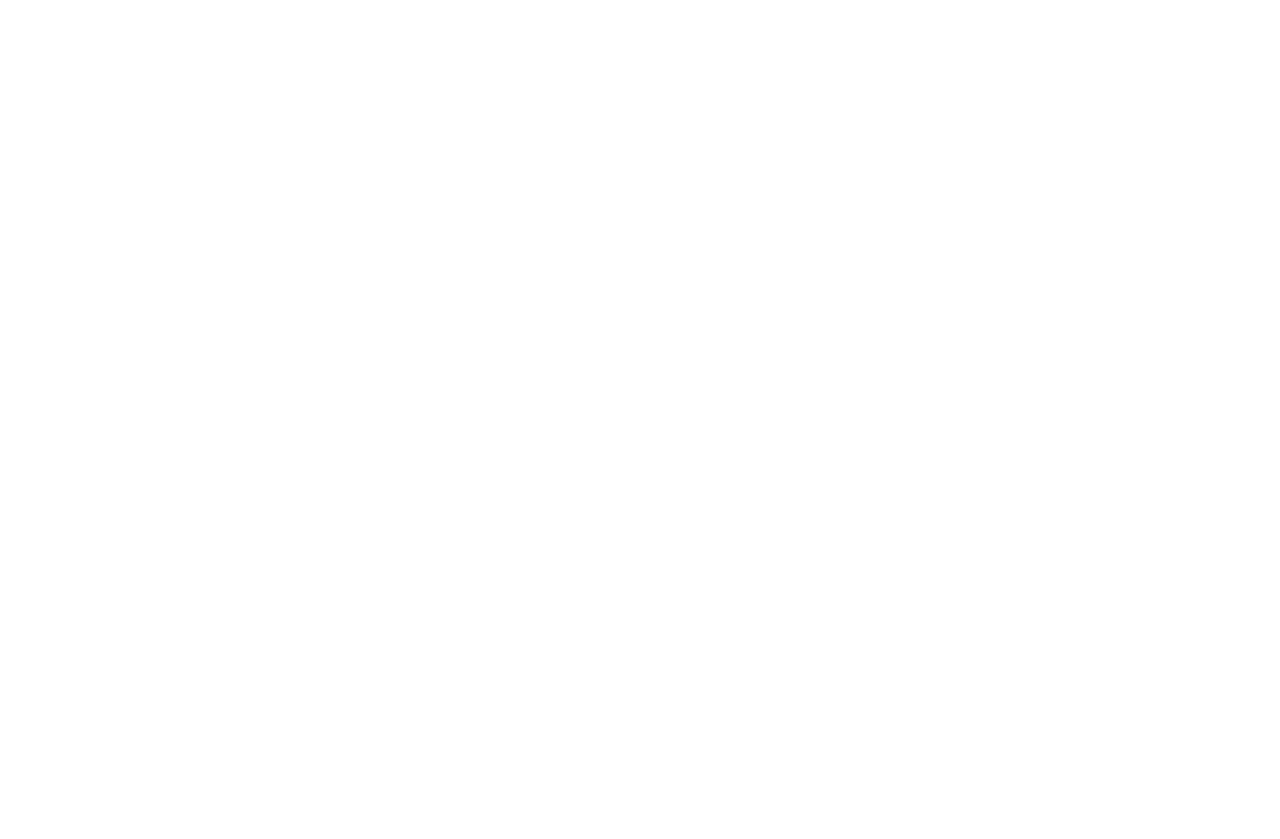
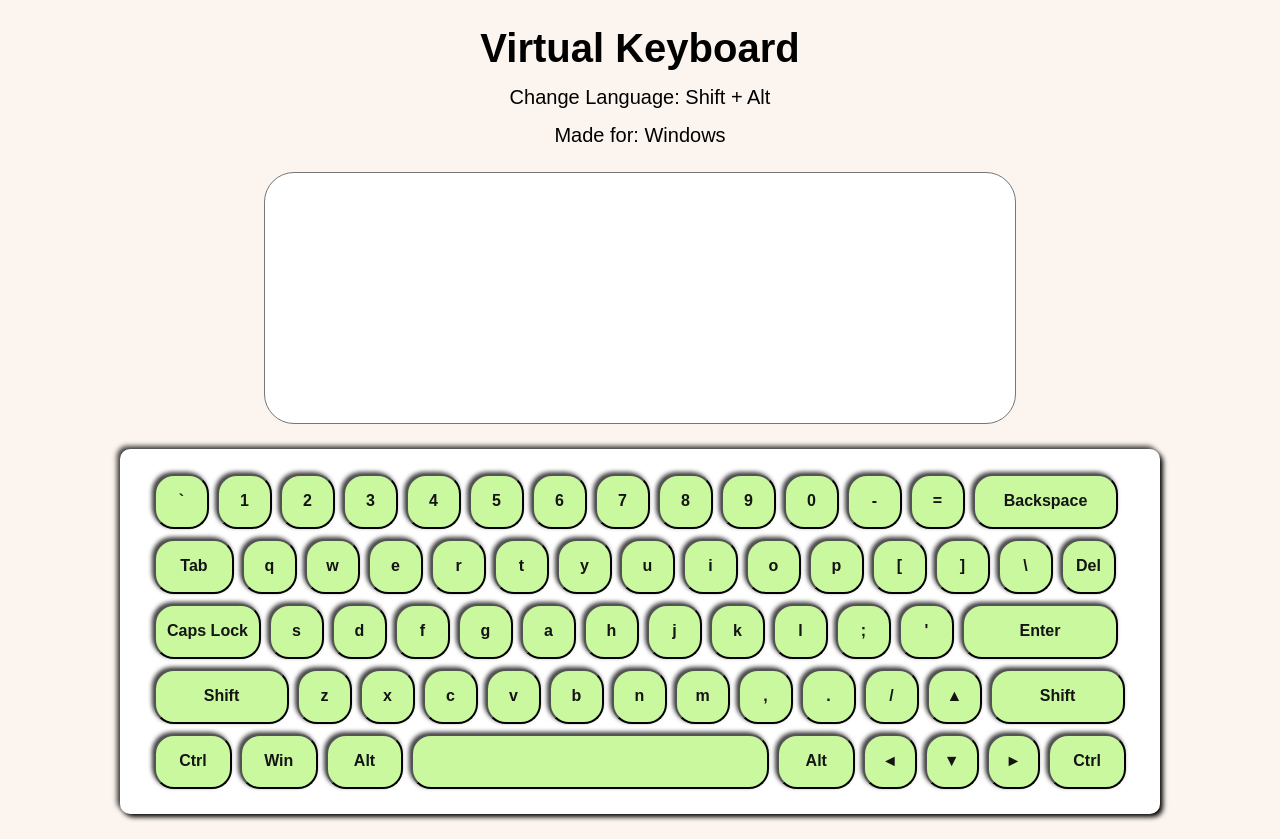
Before and after one commit to kristilight/virtual-keyboard, a plain HTML site: page index.html in a window 1280 px wide. Before the commit the page ends 800 px from the top, so only its background shows below. Drawn offline with Linux system fonts and the light colour scheme.

Commit message:
feat: creat basic keyboard

```diff
--- a/index.html
+++ b/index.html
@@ -4,12 +4,16 @@
   <meta charset="UTF-8">
   <meta name="viewport" content="width=device-width, initial-scale=1.0">
   <meta http-equiv="X-UA-Compatible" content="ie=edge">
+  <title>Virtual-Keyboard</title>
+
   <link rel="stylesheet" href="normalize.css">
   <link rel="stylesheet" href="style.css">
-  <title>Virtual-Keyboard</title>
 </head>
 <body>
 
-<script src="action.js"></script>
+
+
+
 </body>
+<script type="module" src="keyboard.js"></script>
 </html>
--- /dev/null
+++ b/key-data.js
@@ -0,0 +1,87 @@
+const keyData = [
+    [ // row 1
+        { key: { ru: 'ё', en: '`' }, shift: { ru: 'Ё', en: '~' }, code: 'Backquote' },
+        { key: { ru: '1', en: '1' }, shift: { ru: '!', en: '!' }, code: 'Digit1' },
+        { key: { ru: '2', en: '2' }, shift: { ru: '"', en: '@' }, code: 'Digit2' },
+        { key: { ru: '3', en: '3' }, shift: { ru: '№', en: '#' }, code: 'Digit3' },
+        { key: { ru: '4', en: '4' }, shift: { ru: ';', en: '$' }, code: 'Digit4' },
+        { key: { ru: '5', en: '5' }, shift: { ru: '%', en: '%' }, code: 'Digit5' },
+        { key: { ru: '6', en: '6' }, shift: { ru: ':', en: '^' }, code: 'Digit6' },
+        { key: { ru: '7', en: '7' }, shift: { ru: '?', en: '&' }, code: 'Digit7' },
+        { key: { ru: '8', en: '8' }, shift: { ru: '*', en: '*' }, code: 'Digit8' },
+        { key: { ru: '9', en: '9' }, shift: { ru: '(', en: '(' }, code: 'Digit9' },
+        { key: { ru: '0', en: '0' }, shift: { ru: ')', en: ')' }, code: 'Digit0' },
+        { key: { ru: '-', en: '-' }, shift: { ru: '_', en: '_' }, code: 'Minus' },
+        { key: { ru: '=', en: '=' }, shift: { ru: '+', en: '+' }, code: 'Equal' },
+
+        { key: 'Backspace', code: 'Backspace', class: 'key_backspace' },
+    ],
+    [ // row 2
+        { key: 'Tab', code: 'Tab', class: 'key_tab' },
+
+        { key: { ru: 'й', en: 'q' }, shift: { ru: 'Й', en: 'Q' }, code: 'KeyQ' },
+        { key: { ru: 'ц', en: 'w' }, shift: { ru: 'Ц', en: 'W' }, code: 'KeyW' },
+        { key: { ru: 'у', en: 'e' }, shift: { ru: 'У', en: 'E' }, code: 'KeyE' },
+        { key: { ru: 'к', en: 'r' }, shift: { ru: 'К', en: 'R' }, code: 'KeyR' },
+        { key: { ru: 'е', en: 't' }, shift: { ru: 'Е', en: 'T' }, code: 'KeyT' },
+        { key: { ru: 'н', en: 'y' }, shift: { ru: 'Н', en: 'Y' }, code: 'KeyY' },
+        { key: { ru: 'г', en: 'u' }, shift: { ru: 'Г', en: 'U' }, code: 'KeyU' },
+        { key: { ru: 'ш', en: 'i' }, shift: { ru: 'Ш', en: 'I' }, code: 'KeyI' },
+        { key: { ru: 'щ', en: 'o' }, shift: { ru: 'Щ', en: 'O' }, code: 'KeyO' },
+        { key: { ru: 'з', en: 'p' }, shift: { ru: 'З', en: 'P' }, code: 'KeyP' },
+        { key: { ru: 'х', en: '[' }, shift: { ru: 'Х', en: '{' }, code: 'BracketLeft' },
+        { key: { ru: 'ъ', en: ']' }, shift: { ru: 'Ъ', en: '}' }, code: 'BracketRight' },
+
+        { key: { ru: '\\', en: '\\' }, shift: { ru: '|', en: '|' }, code: 'Backslash', class: 'key_backslash' },
+        { key: 'Del', code: 'Delete' },
+    ],
+    [ // row 3
+        {
+            key:  'Caps Lock', code: 'CapsLock', class: 'key_capslock'
+        },
+        { key: { ru: 'ы', en: 's' }, shift: { ru: 'Ы', en: 'S' }, code: 'KeyS' },
+        { key: { ru: 'в', en: 'd' }, shift: { ru: 'В', en: 'D' }, code: 'KeyD' },
+        { key: { ru: 'а', en: 'f' }, shift: { ru: 'А', en: 'F' }, code: 'KeyF' },
+        { key: { ru: 'п', en: 'g' }, shift: { ru: 'П', en: 'G' }, code: 'KeyG' },
+        { key: { ru: 'ф', en: 'a' }, shift: { ru: 'Ф', en: 'A' }, code: 'KeyA' },
+        { key: { ru: 'р', en: 'h' }, shift: { ru: 'Р', en: 'H' }, code: 'KeyH' },
+        { key: { ru: 'о', en: 'j' }, shift: { ru: 'О', en: 'J' }, code: 'KeyJ' },
+        { key: { ru: 'л', en: 'k' }, shift: { ru: 'Л', en: 'K' }, code: 'KeyK' },
+        { key: { ru: 'д', en: 'l' }, shift: { ru: 'Д', en: 'L' }, code: 'KeyL' },
+        { key: { ru: 'ж', en: ';' }, shift: { ru: 'Ж', en: ':' }, code: 'Semicolon' },
+        { key: { ru: 'э', en: '\'' }, shift: { ru: 'Э', en: '"' }, code: 'Quote' },
+
+        { key: 'Enter', code: 'Enter', class: 'key_enter' },
+    ],
+    [ // row 4
+        { key: 'Shift', code: 'ShiftLeft', class: 'key_shift' },
+
+        { key: { ru: 'я', en: 'z' }, shift: { ru: 'Я', en: 'Z' }, code: 'KeyZ' },
+        { key: { ru: 'ч', en: 'x' }, shift: { ru: 'Ч', en: 'X' }, code: 'KeyX' },
+        { key: { ru: 'с', en: 'c' }, shift: { ru: 'С', en: 'C' }, code: 'KeyC' },
+        { key: { ru: 'м', en: 'v' }, shift: { ru: 'М', en: 'V' }, code: 'KeyV' },
+        { key: { ru: 'и', en: 'b' }, shift: { ru: 'И', en: 'B' }, code: 'KeyB' },
+        { key: { ru: 'т', en: 'n' }, shift: { ru: 'Т', en: 'N' }, code: 'KeyN' },
+        { key: { ru: 'ь', en: 'm' }, shift: { ru: 'Ь', en: 'M' }, code: 'KeyM' },
+        { key: { ru: 'б', en: ',' }, shift: { ru: 'Б', en: '<' }, code: 'Comma' },
+        { key: { ru: 'ю', en: '.' }, shift: { ru: 'Ю', en: '>' }, code: 'Period' },
+        { key: { ru: '.', en: '/' }, shift: { ru: ',', en: '?' }, code: 'Slash' },
+
+        { key: '▲', code: 'ArrowUp' },
+        { key: 'Shift', code: 'ShiftRight', class: 'key_shift'},
+    ],
+    [
+        { key: 'Ctrl', code: 'ControlLeft', class: 'key_ctrl' },
+        { key: 'Win', code: 'Lang', class: 'key_win' },
+        { key: 'Alt', code: 'AltLeft', class: 'key_alt'},
+        { key: ' ', code: 'Space', class: 'key_space' },
+        { key: 'Alt', code: 'AltRight', class: 'key_alt' },
+
+        { key: '◄', code: 'ArrowLeft' },
+        { key: '▼', code: 'ArrowDown' },
+        { key: '►', code: 'ArrowRight' },
+        { key: 'Ctrl', code: 'ControlRight', class: 'key_ctrl'},
+    ],
+];
+
+export default keyData;
--- /dev/null
+++ b/keyboard.js
@@ -0,0 +1,63 @@
+import keyData from './key-data.js';
+
+const createDomNode = (element, innerHTML, ...classes) => {
+    const node = document.createElement(element);
+    node.classList.add(...classes);
+    node.innerHTML = innerHTML;
+    return node;
+};
+
+const body = document.body;
+const textField = createDomNode('textarea', '', 'text-field');
+
+
+class Keyboard {
+    constructor() {
+        this.lang = 'en';
+        this.shift = false;
+    }
+
+    generateKeyboard() {
+        const keyboard = createDomNode('div', '', 'keyboard');
+        for (let i = 0; i < keyData.length; i++) {
+            const row = createDomNode('div', '', 'keyboard__row');
+            keyData[i].forEach((e) => {
+                const keyText = (e.key.ru && e.key.en) ? e.key[this.lang] : e.key;
+                const key = createDomNode('button', keyText, 'key');
+                if (e.class) key.classList.add(e.class);
+                row.append(key);
+                key.dataset.code = e.code;
+                if (e.key.ru && e.key.en) {
+                    key.dataset.ru = e.key.ru;
+                    key.dataset.en = e.key.en;
+                }
+                else if (e.shift) {
+                    key.dataset.ruShift = e.shift.ru;
+                    key.dataset.enShift = e.shift.en;
+                }
+            });
+            keyboard.append(row);
+        }
+        return keyboard;
+    }
+
+
+}
+
+const keyboard = new Keyboard();
+
+const createHeader = () => {
+    const header = createDomNode('div', '', 'header');
+    header.append(createDomNode('h1', 'Virtual Keyboard', 'header__title'));
+    header.append(createDomNode('p', 'Change Language: Shift + Alt', 'subhead__text'));
+    header.append(createDomNode('p', 'Made for: Windows', 'subhead__text'));
+    body.append(header);
+};
+
+
+createHeader();
+body.append(textField);
+body.append(keyboard.generateKeyboard());
+
+
+export default keyboard;
--- a/style.css
+++ b/style.css
@@ -0,0 +1,110 @@
+
+body {
+  font-family: "Arial", sans-serif;
+  background: #fcf4ee;
+}
+
+.header {
+  display: flex;
+  flex-direction: column;
+  margin: 25px auto;
+  align-items: center;
+  row-gap: 15px;
+}
+
+.header__title {
+  font-weight: 700;
+  font-size: 40px;
+  line-height: 46px;
+  margin: 0;
+}
+
+.subhead__text {
+  text-align: center;
+  margin: 0;
+  font-size: 20px;
+}
+
+.text-field {
+  font-family: "JetBrains Mono", monospace;
+  border-radius: 30px;
+  display: block;
+  width: 700px;
+  height: 200px;
+  margin: auto;
+  padding: 25px;
+  font-size: 30px;
+  resize: none;
+}
+
+.text-field::-webkit-scrollbar {
+  width: 0;
+}
+
+.text-field:focus {
+  outline: none;
+}
+
+.keyboard {
+  box-shadow: -3px -3px 5px rgb(63, 63, 63), 3px 3px 5px black;
+  width: 1000px;
+  margin: 25px auto;
+  display: flex;
+  flex-direction: column;
+  align-items: center;
+  padding: 20px 20px;
+  border-radius: 10px;
+  background-color: rgb(255, 255, 255);
+}
+
+.keyboard__row {
+  display: flex;
+  margin: 5px;
+  width: 980px;
+}
+
+.key {
+  width: 55px;
+  height: 55px;
+  font-weight: bold;
+  margin: 0 4px;
+  color: #151414;
+  box-shadow: -2px -2px 4px rgba(63, 63, 63);
+  background-color: #caf89f;
+  border-radius: 20px;
+  cursor: pointer;
+  transition: all 0.3s;
+}
+
+.key.key_backspace {
+  width: 145px;
+}
+
+.key.key_capslock {
+  width: 107px;
+  text-align: center;
+}
+
+.key.key_tab,
+.key.key_alt,
+.key.key_ctrl,
+.key.key_win {
+  width: 80px;
+}
+
+.key.key_shift {
+  width: 135px;
+}
+
+.key.key_enter {
+  width: 156px;
+}
+
+.key.key_space {
+  width: 370px;
+}
+
+.key:active {
+  box-sizing: border-box;
+  box-shadow: -1px -2px 4px rgba(0, 0, 0, 0.25);
+}
```
Also changed, not shown: normalize.css.
